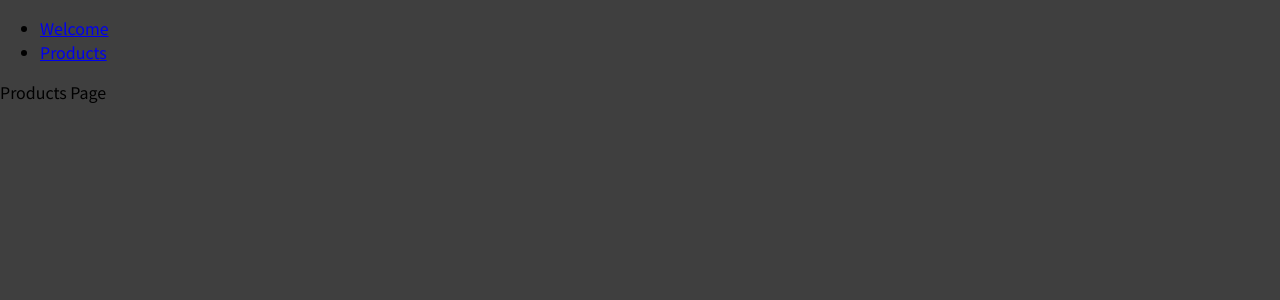
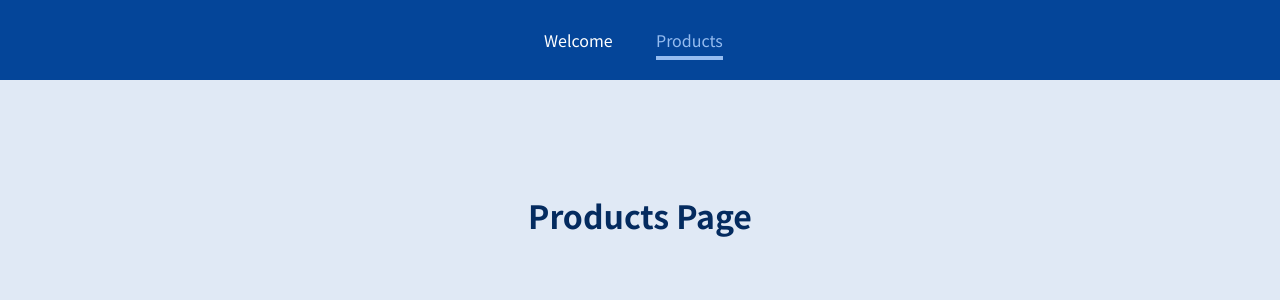
Before and after one commit to philsmirnoff/tutorial, a React (Create React App) app in the folder udemy/01-starting-project 8 router/: page /products in a window 1280 px wide. Shown: the top 300 px of the page. Built offline with nearby package versions, Linux system fonts and the light colour scheme.

Commit message:
added NavLink with active css classes

```diff
--- a/udemy/01-starting-project 8 router/src/components/MainHeader.js
+++ b/udemy/01-starting-project 8 router/src/components/MainHeader.js
@@ -1,16 +1,17 @@
 import React from 'react';
-import { Link } from 'react-router-dom';
+import classes from './MainHeader.module.css';
+import { NavLink } from 'react-router-dom';
 
 function MainHeader() {
   return (
-    <header>
+    <header className={classes.header}>
       <nav>
         <ul>
           <li>
-            <Link to="/welcome">Welcome</Link>
+            <NavLink activeClassName={classes.active} to="/welcome">Welcome</NavLink>
           </li>
           <li>
-            <Link to="/products">Products</Link>
+            <NavLink activeClassName={classes.active} to="/products">Products</NavLink>
           </li>
         </ul>
       </nav>
--- /dev/null
+++ b/udemy/01-starting-project 8 router/src/components/MainHeader.module.css
@@ -0,0 +1,38 @@
+.header {
+  width: 100%;
+  height: 5rem;
+  background-color: #044599;
+  padding: 0 10%;
+}
+
+.header nav {
+  height: 100%;
+}
+
+.header ul {
+  height: 100%;
+  list-style: none;
+  display: flex;
+  padding: 0;
+  margin: 0;
+  align-items: center;
+  justify-content: center;
+}
+
+.header li {
+  margin: 0 1rem;
+  width: 5rem;
+}
+
+.header a {
+  color: white;
+  text-decoration: none;
+}
+
+.header a:hover,
+.header a:active,
+.header a.active {
+  color: #95bcf0;
+  padding-bottom: 0.25rem;
+  border-bottom: 4px solid #95bcf0;
+}
--- a/udemy/01-starting-project 8 router/src/index.css
+++ b/udemy/01-starting-project 8 router/src/index.css
@@ -10,5 +10,17 @@
 
 body {
   margin: 0;
-  background-color: #3f3f3f;
+  background-color: #e0e9f5;
 }
+
+main {
+  margin-top: 7rem;
+  text-align: center;
+}
+
+h1,
+h2,
+h3,
+p {
+  color: #042b5f;
+}
--- a/udemy/01-starting-project 8 router/src/pages/Products.js
+++ b/udemy/01-starting-project 8 router/src/pages/Products.js
@@ -3,7 +3,7 @@
 
 function Products() {
   return (
-    <div>Products Page</div>
+    <h1>Products Page</h1>
   )
 }
 
--- a/udemy/01-starting-project 8 router/src/pages/Welcome.js
+++ b/udemy/01-starting-project 8 router/src/pages/Welcome.js
@@ -2,7 +2,7 @@
 
 function Welcome() {
   return (
-    <div>Welcome</div>
+    <h1>Welcome</h1>
   )
 }
 
```
Also changed, not shown: 1 other file (tests, documents, lock files or other folders).
